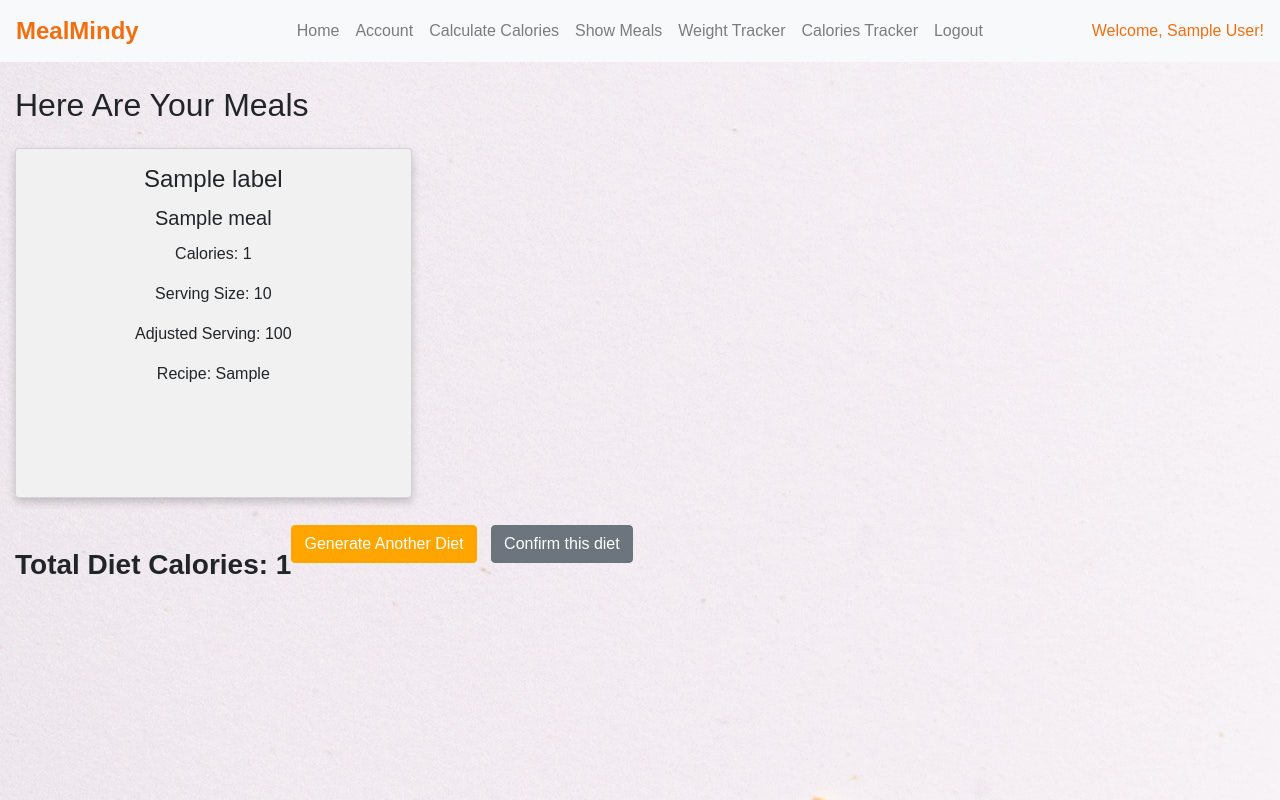
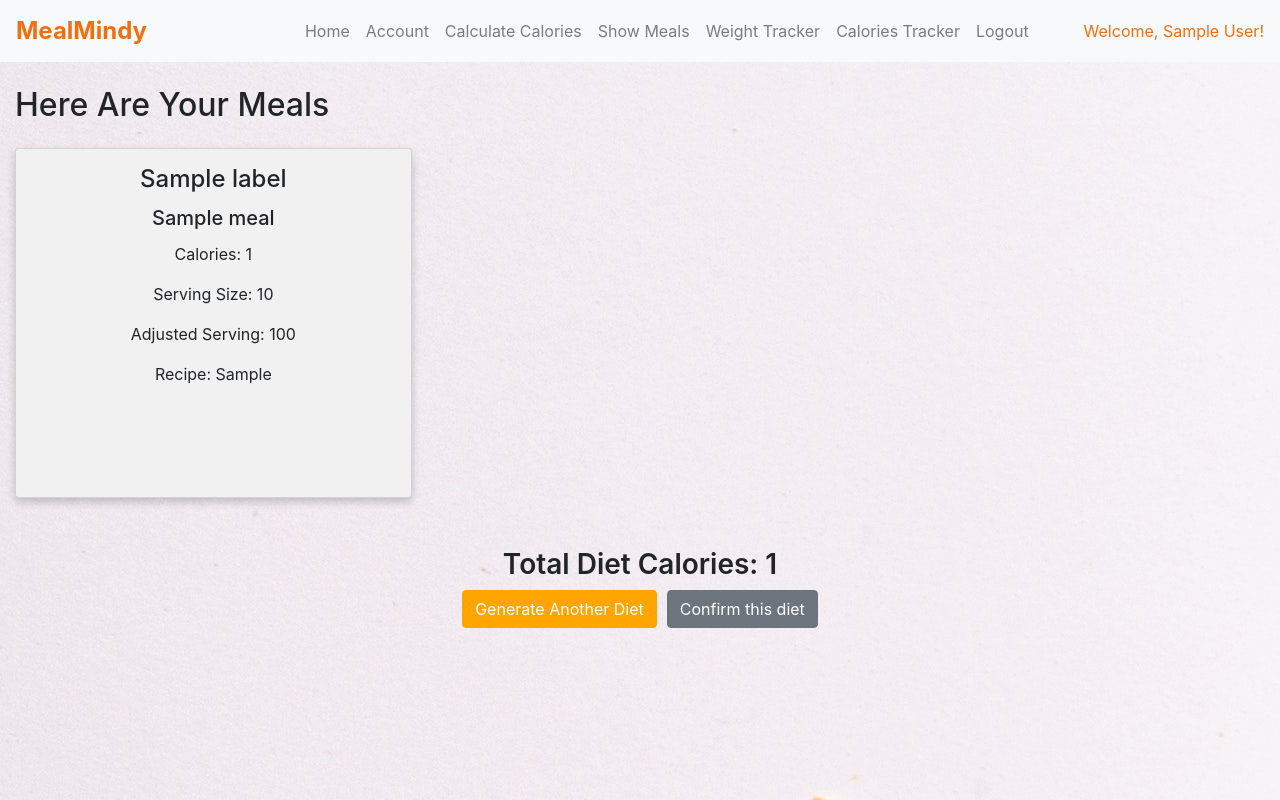
Before and after one commit to minerva-university/diet-management, a Flask app: page /show-meals in a window 1280 px wide. Run offline with Flask 2, Linux system fonts and the light colour scheme; a user stored in the database is signed in; tables that the repository leaves empty hold one stand-in row (values such as "Sample post"); some libraries are stand-ins or nearby versions.

Commit message:
Fix show_meals

```diff
--- a/web/static/show_meals.css
+++ b/web/static/show_meals.css
@@ -1,7 +1,4 @@
 body {
-  min-width: 100vh;
-  margin: auto;
-  padding-left: 0px;
   background-image: url("../static/images/bg_pic.jpg");
 }
 
@@ -9,9 +6,6 @@ body {
   box-sizing: border-box;
 }
 
-body {
-  font-family: Arial, Helvetica, sans-serif;
-}
 
 /* Float four columns side by side */
 .column {
@@ -44,10 +38,18 @@ body {
   background-color: #f1f1f1;
   min-height: 350px;
 }
+.total-diet-calories {
+  flex-direction: column;
+}
+.buttons {
+  display: flex;
+  align-items: center;
+}
 
 .container {
   max-width: 1440px;
   margin-top: 24px;
+  margin-bottom: 24px;
 }
 h3 {
   font-weight: 600;
--- a/web/templates/show_meals.html
+++ b/web/templates/show_meals.html
@@ -20,7 +20,7 @@
   </div>
   {% endfor %}
 </div>
-<div class="d-flex align-items-center">
+<div class="total-diet-calories d-flex align-items-center">
   <h3>Total Diet Calories: {{ round(diet_calories.calories) }}</h3>
   <div class="buttons">
     <!-- Added button to generate another diet directing to get_meals -->
```
